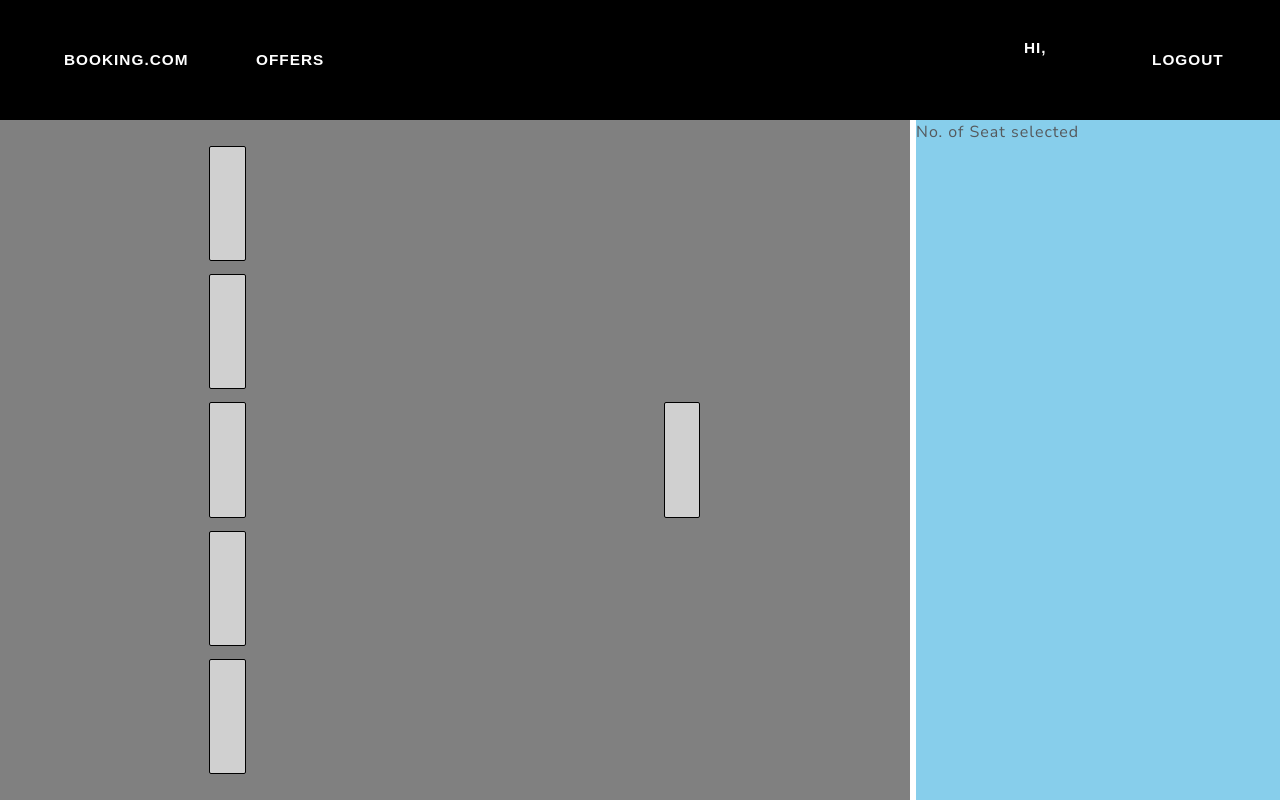
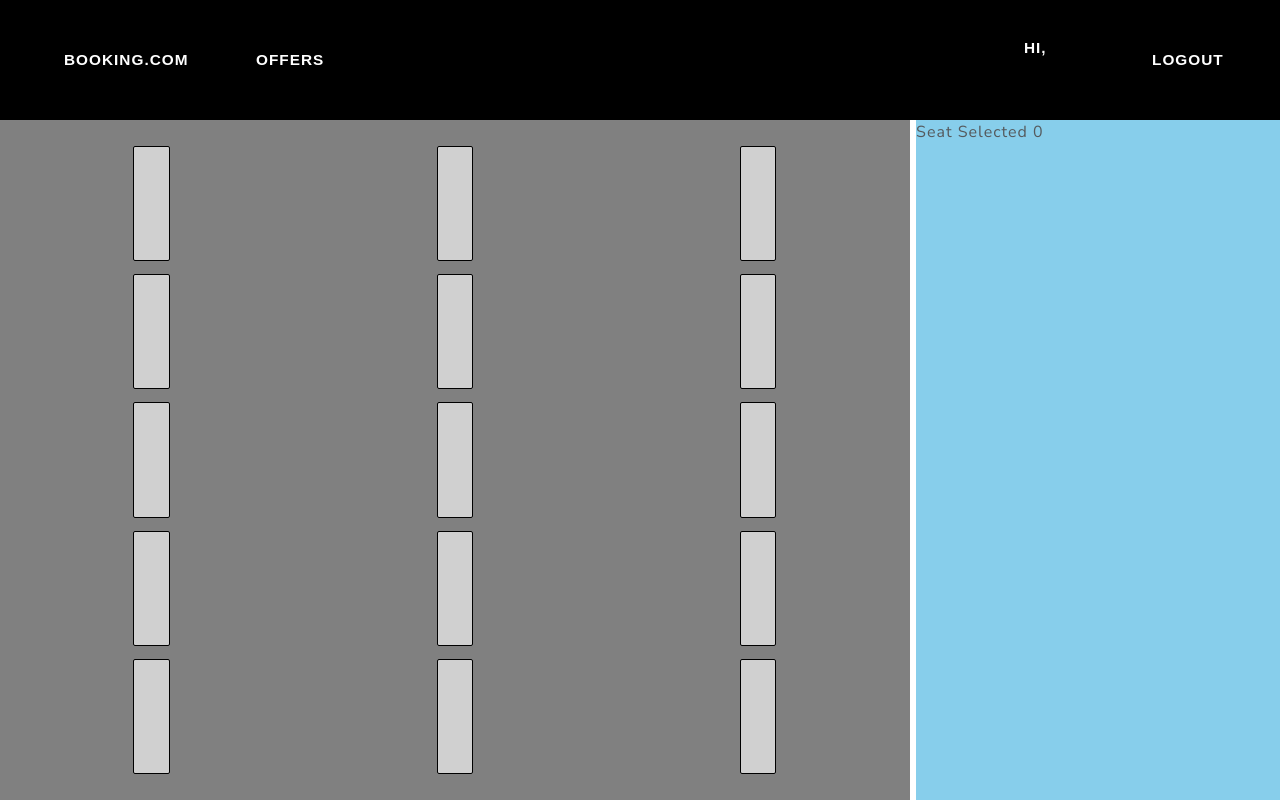
Before and after one commit to Dikshakhade/BookAllDotcom, a React (Create React App) app in the folder frontend/: page /bookbus in a window 1280 px wide. Built offline with nearby package versions, Linux system fonts and the light colour scheme; a web font is replaced by a local one.

Commit message:
no of seats to add

```diff
--- a/frontend/src/components/Pages/Bookseat/BusBook.css
+++ b/frontend/src/components/Pages/Bookseat/BusBook.css
@@ -24,10 +24,7 @@
   border-radius: 2px;
   border: 1px solid black;
 }
-.bus-seats-divs:hover {
-  scale: 1.07;
-  border: 3px solid rgb(30, 143, 22);
-}
+
 .bus-cart {
   height: 100%;
   width: 100%;
--- a/frontend/src/components/Pages/Bookseat/BusBook.jsx
+++ b/frontend/src/components/Pages/Bookseat/BusBook.jsx
@@ -2,42 +2,76 @@ import React from "react";
 import ViewNoLog from "../../headers/ViewNoLog";
 import "./BusBook.css";
 import {
-  seatSatus,
+  cartCounter,
   seatSelectionReducer,
 } from "../../../features/seatSelection/seatSlice";
 import { useSelector, useDispatch } from "react-redux";
 
 const BusBook = () => {
   const dispatch = useDispatch();
-  const { seat, seatSelect, statusbus } = useSelector(
-    (state) => state.seatSelection
-  );
+  const { noOfSeat, statusbus } = useSelector((state) => state.seatSelection);
   // const seat = useSelector((state) => state.seatSelection.seat);
 
   const busSeatData = [
     {
-      name: 0,
+      name: 1,
       initialSeatStatus: false,
     },
     {
-      name: 1,
-      initialSeatStatus: 0,
-    },
-    {
       name: 2,
-      initialSeatStatus: 0,
+      initialSeatStatus: false,
     },
     {
       name: 3,
-      initialSeatStatus: 0,
+      initialSeatStatus: false,
     },
     {
       name: 4,
-      initialSeatStatus: 0,
+      initialSeatStatus: false,
     },
     {
       name: 5,
-      initialSeatStatus: 0,
+      initialSeatStatus: false,
+    },
+    {
+      name: 6,
+      initialSeatStatus: false,
+    },
+    {
+      name: 7,
+      initialSeatStatus: false,
+    },
+    {
+      name: 8,
+      initialSeatStatus: false,
+    },
+    {
+      name: 9,
+      initialSeatStatus: false,
+    },
+    {
+      name: 10,
+      initialSeatStatus: false,
+    },
+    {
+      name: 11,
+      initialSeatStatus: false,
+    },
+    {
+      name: 12,
+      initialSeatStatus: false,
+    },
+    {
+      name: 13,
+      initialSeatStatus: false,
+    },
+    {
+      name: 14,
+      initialSeatStatus: false,
+    },
+    {
+      name: 15,
+      initialSeatStatus: false,
     },
   ];
 
@@ -55,23 +89,18 @@ const BusBook = () => {
                 id={`seat-no-${bus.name}`}
                 style={{
                   border: statusbus[bus.name]
-                    ? "2px solid green"
+                    ? "4px solid green"
                     : "1px solid black",
                 }}
                 onClick={() => {
                   dispatch(seatSelectionReducer(bus.name));
-                  dispatch(seatSatus(bus.initialSeatStatus));
+                  dispatch(cartCounter());
                 }}
               ></div>
             );
           })}
         </div>
-        <div className="bus-cart">
-          No. of Seat selected {seat.length}
-          {seatSelect.map((busitem) => {
-            return <div>{busitem.name}</div>;
-          })}
-        </div>
+        <div className="bus-cart">Seat Selected {noOfSeat}</div>
       </div>
     </>
   );
--- a/frontend/src/features/seatSelection/seatSlice.js
+++ b/frontend/src/features/seatSelection/seatSlice.js
@@ -1,8 +1,8 @@
 import { createSlice } from "@reduxjs/toolkit";
 const initialState = {
-  seat: 0,
+  noOfSeat: 0,
   seatSelect: [],
-  statusbus: [],
+  statusbus: new Set(),
 };
 
 const seatSelection = createSlice({
@@ -14,11 +14,14 @@ const seatSelection = createSlice({
       state.seatSelect.push(action.payload);
       state.statusbus[action.payload] = !state.statusbus[action.payload];
     },
-    seatSatus: (state, action) => {
-      state.statusbus.push(action.payload);
-    },
     cartCounter: (state) => {
-      state.seat.filter((s) => s === true || s === 1);
+      for (let i of state.statusbus) {
+        if (state.statusbus[i]) {
+          state.noOfSeat++;
+        } else {
+          state.noOfSeat--;
+        }
+      }
     },
   },
 });
```
